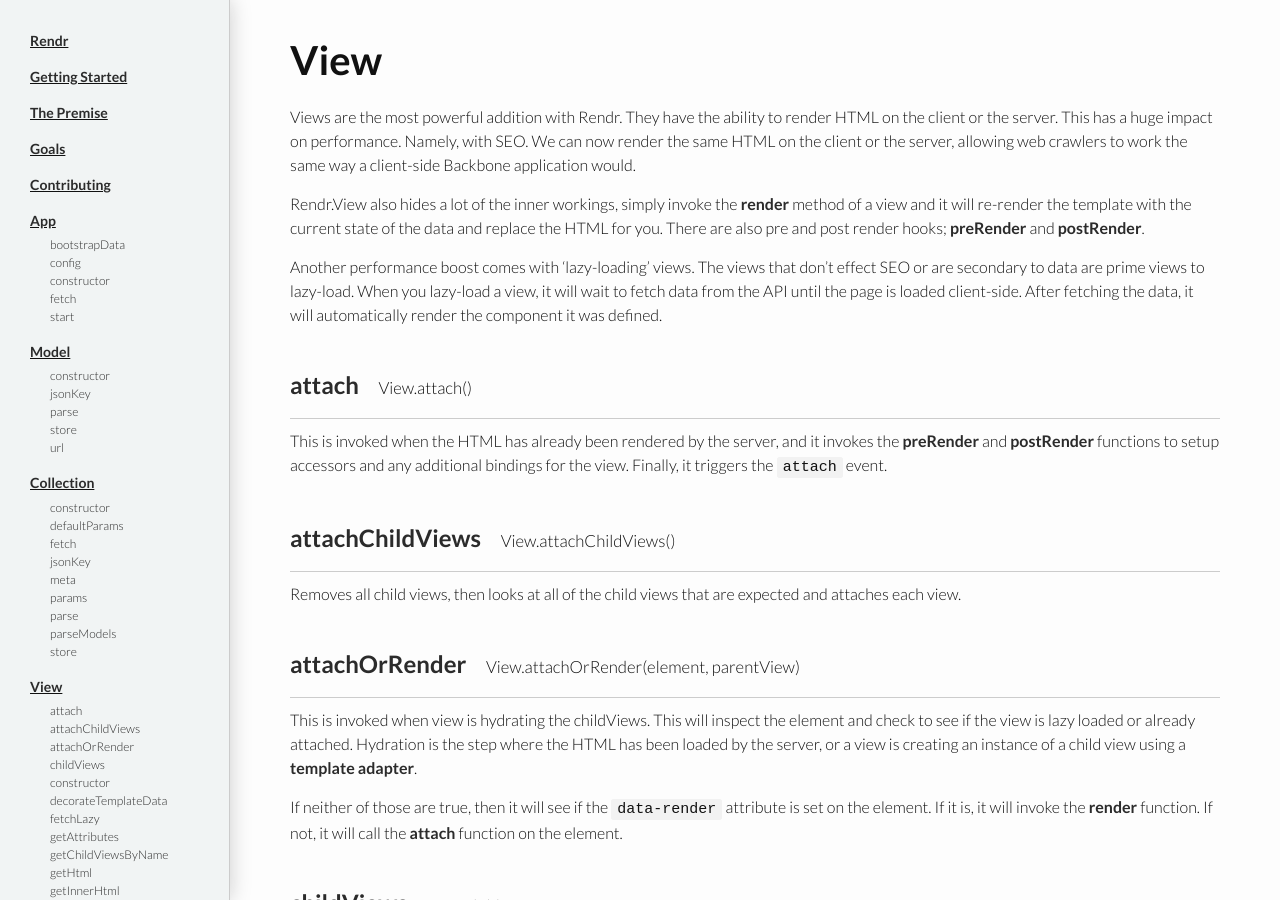
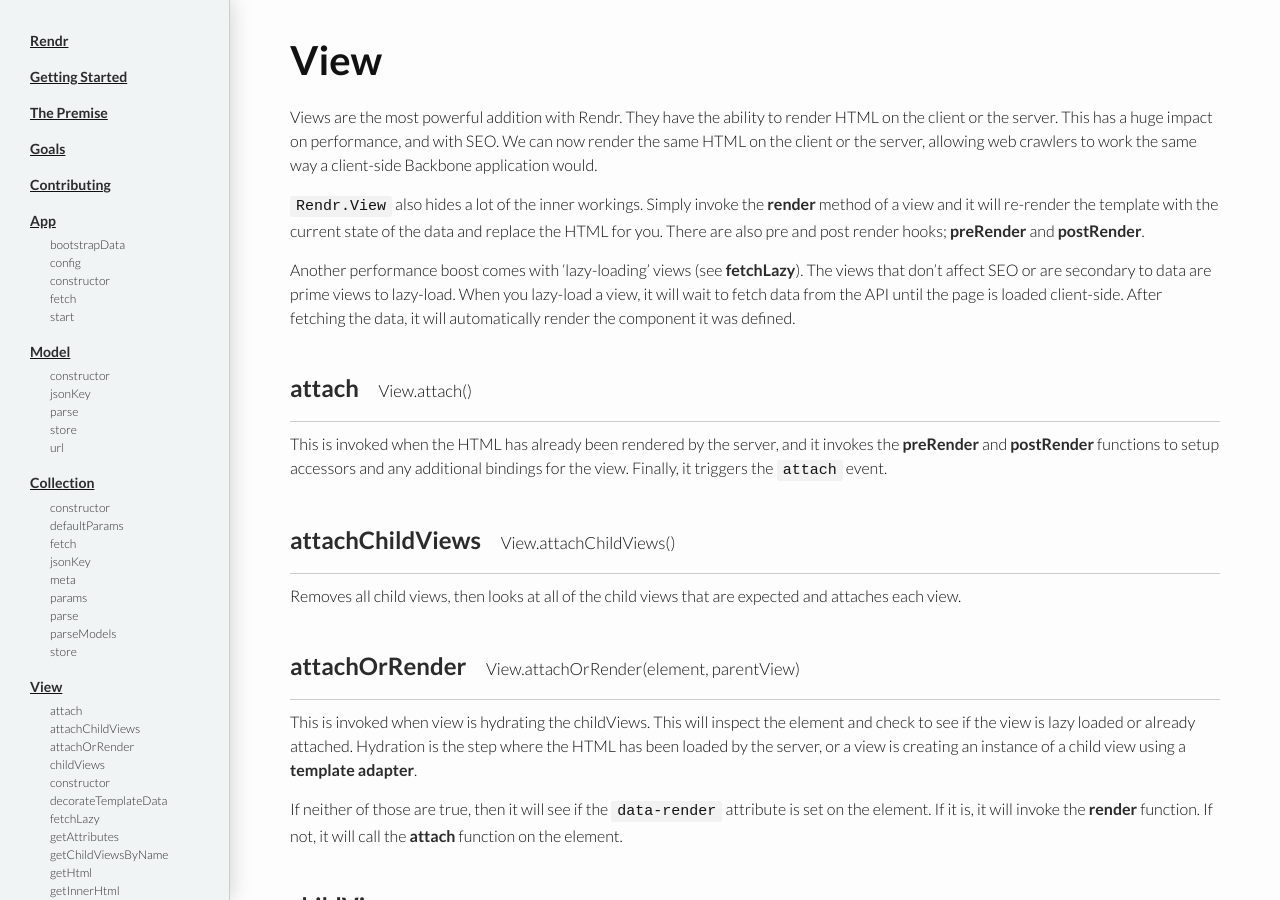
Before and after one commit to rendrjs/rendrjs.github.io, a Jekyll site: the page built from view/index.md, in a window 1280 px wide and 900 px high. Built offline with Jekyll 4.4.1, drawn with Linux system fonts in a browser that asks for light colours; Markdown is read by kramdown in place of the engine named in the settings.

Commit message:
Grammar tweaks, and add a link

```diff
--- a/view/index.md
+++ b/view/index.md
@@ -5,10 +5,10 @@
 
 # View
 
-Views are the most powerful addition with Rendr.  They have the ability to render HTML on the client or the server.  This has a huge impact on performance.  Namely, with SEO. We can now render the same HTML on the client or the server, allowing web crawlers to work the same way a client-side Backbone application would.
+Views are the most powerful addition with Rendr.  They have the ability to render HTML on the client or the server.  This has a huge impact on performance, and with SEO.  We can now render the same HTML on the client or the server, allowing web crawlers to work the same way a client-side Backbone application would.
 
-Rendr.View also hides a lot of the inner workings, simply invoke the [render](#render) method of a view and it will re-render the template with the current state of the data and replace the HTML for you.  There are also pre and post render hooks; [preRender](#preRender) and [postRender](#postRender).
+`Rendr.View` also hides a lot of the inner workings.  Simply invoke the [render](#render) method of a view and it will re-render the template with the current state of the data and replace the HTML for you.  There are also pre and post render hooks; [preRender](#preRender) and [postRender](#postRender).
 
-Another performance boost comes with 'lazy-loading' views.  The views that don't effect SEO or are secondary to data are prime views to lazy-load.  When you lazy-load a view, it will wait to fetch data from the API until the page is loaded client-side.  After fetching the data, it will automatically render the component it was defined.
+Another performance boost comes with 'lazy-loading' views (see [fetchLazy](#fetchLazy)).  The views that don't affect SEO or are secondary to data are prime views to lazy-load.  When you lazy-load a view, it will wait to fetch data from the API until the page is loaded client-side.  After fetching the data, it will automatically render the component it was defined.
 
 {% include pageDoc.html name="view" %}
```
